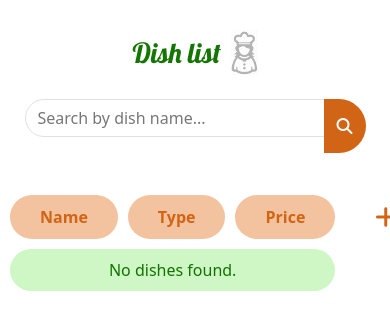
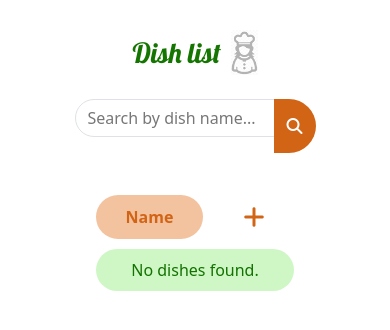
Before and after one commit to Iago-pixel/kitchen-service-mate, a Django app: page /dishes/ in a window 390 px wide; the page is wider, and only the part inside the window is pictured. Shown: the part 106-436 px from the top of that part. Run offline with Django 5.2, Linux system fonts and the light colour scheme; the visitor is signed in with stand-in values (Sample User, id 1); data that the repository does not hold is empty; some libraries are stand-ins or nearby versions.

Commit message:
fix: update dish list table to hide type and price columns on mobile devices

```diff
--- a/static/css/styles.css
+++ b/static/css/styles.css
@@ -92,4 +92,8 @@ td {
   .hidden-in-tablet {
     display: none;
   }
+
+  .container-search input {
+  width: 200px;
 }
+}
--- a/templates/menu/dish_list.html
+++ b/templates/menu/dish_list.html
@@ -20,8 +20,8 @@
     <thead>
       <tr>
         <th>Name</th>
-        <th>Type</th>
-        <th>Price</th>
+        <th class="hidden-in-tablet">Type</th>
+        <th class="hidden-in-tablet">Price</th>
         <th style="background-color: transparent;">
           <a class="add-link" href="{% url 'menu:dish-create' %}"><i class="fa-solid fa-plus"></i></a>
         </th>
@@ -31,8 +31,8 @@
       {% for dish in dish_list %}
         <tr>
           <td>{{ dish.name }}</td>
-          <td>{{ dish.dish_type.name }}</td>
-          <td>${{ dish.price }}</td>
+          <td class="hidden-in-tablet">{{ dish.dish_type.name }}</td>
+          <td class="hidden-in-tablet">${{ dish.price }}</td>
           <td><a href="{% url 'menu:dish-detail' dish.pk %}" class="view-link">View</a></td>
         </tr>
       {% empty %}
```
